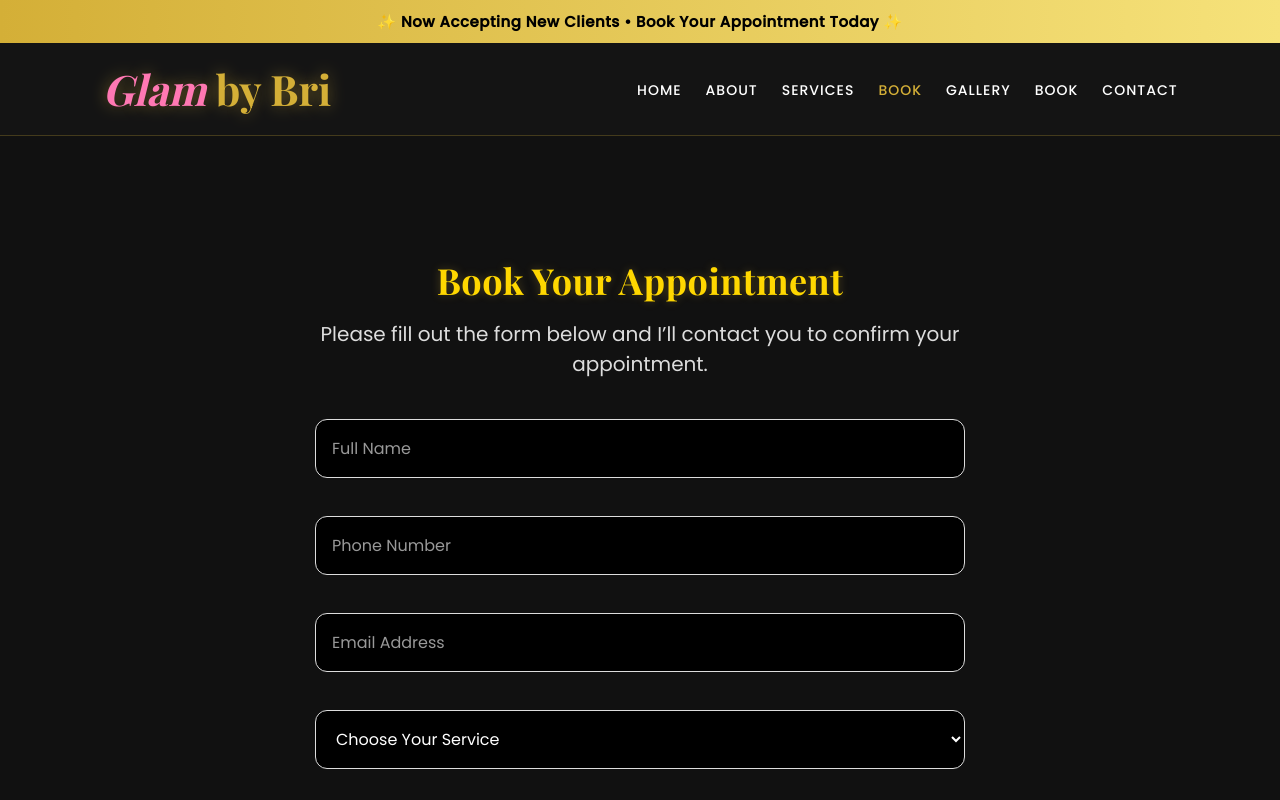
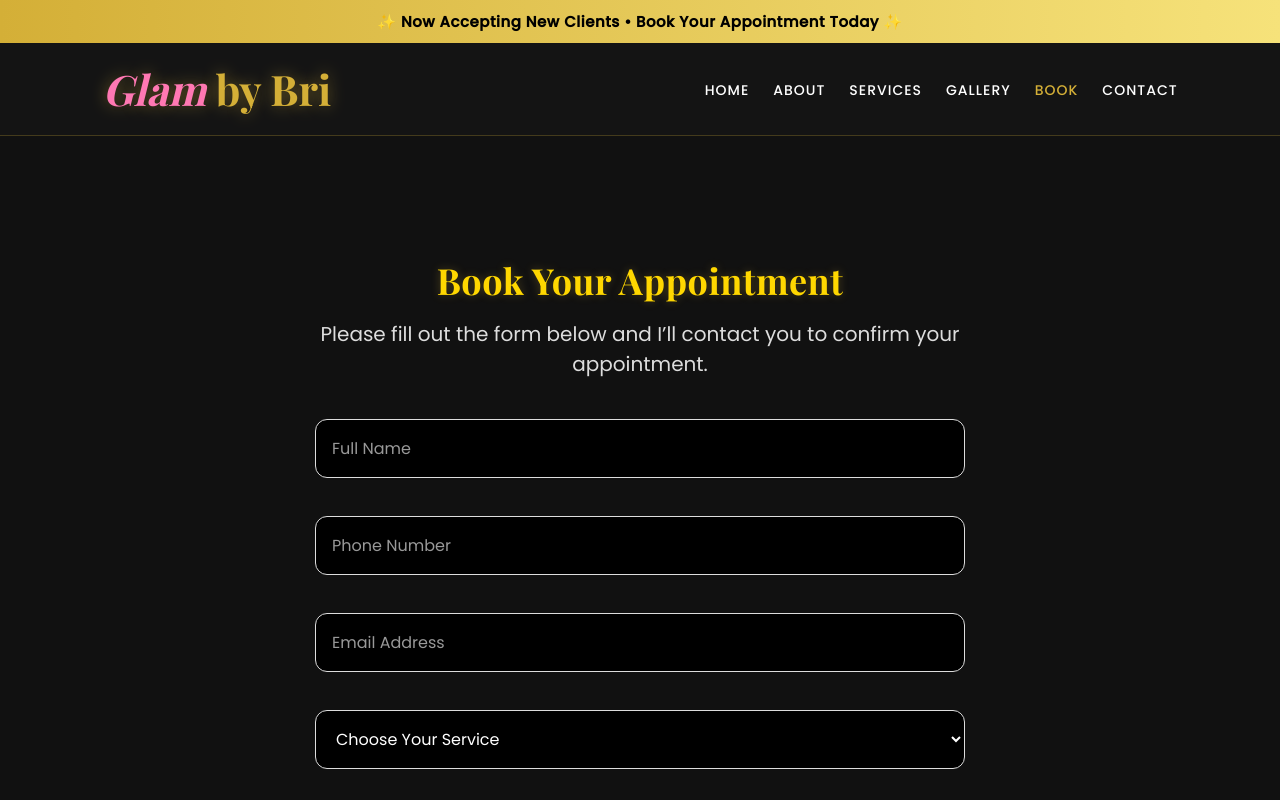
Before and after one commit to GlambyBri/GlambyBri-, a plain HTML site: page booking.html in a window 1280 px wide. Shown: the top 800 px of the page. Drawn offline with nearby package versions, Linux system fonts and the light colour scheme.

Commit message:
Update booking.html

```diff
--- a/booking.html
+++ b/booking.html
@@ -33,9 +33,8 @@
     <li><a href="index.html">Home</a></li>
     <li><a href="about.html">About</a></li>
    <li><a href="services.html">Services</a></li>
-<li><a class="active" href="booking.html">Book</a></li>
     <li><a href="gallery.html">Gallery</a></li>
-    <li><a href="booking.html">Book</a></li>
+    <li><a class="active" href="booking.html">Book</a></li>
     <li><a href="contact.html">Contact</a></li>
   </ul>
 </nav>
```
